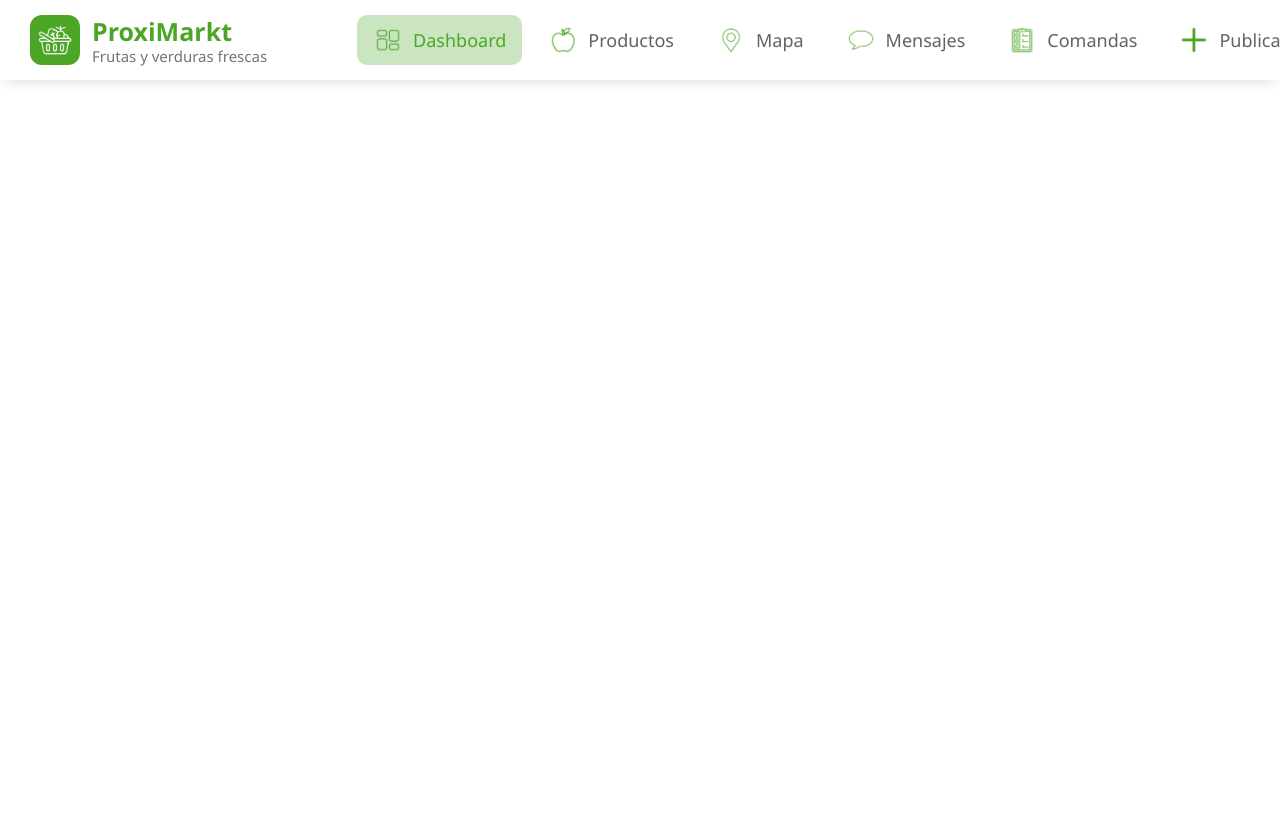
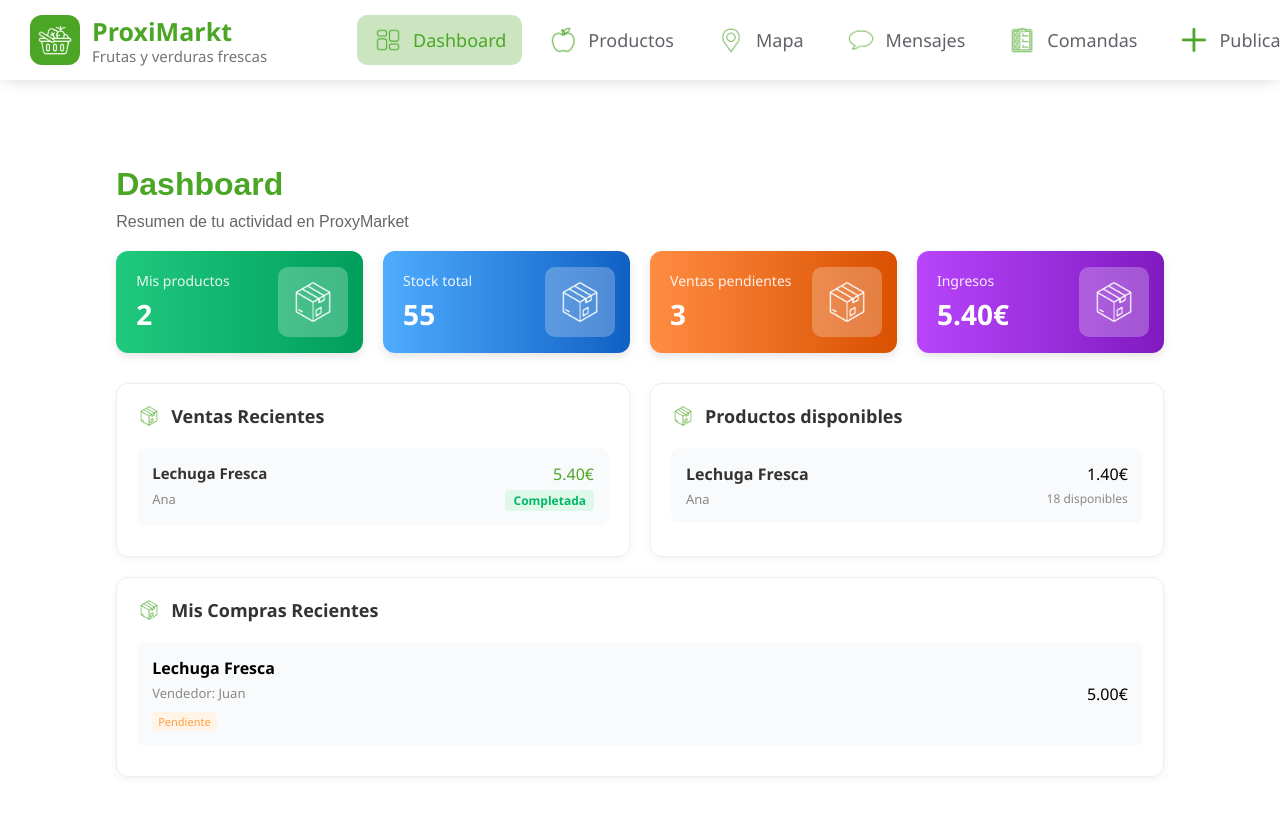
Before and after one commit to eliseumarmon/proxi-markt, a Vue app in the folder frontend/: page /dashboard in a window 1280 px wide. Shown: the top 816 px of the page. Built offline with nearby package versions, Linux system fonts and the light colour scheme.

Commit message:
Acabamos front-end del Dashboard

```diff
--- a/frontend/src/components/dashboard.vue
+++ b/frontend/src/components/dashboard.vue
@@ -1,5 +1,73 @@
 <template>
   <navbar></navbar>
+  <div class="contenedor-pagina">
+    <div id="contenedor-titulo">
+      <h1 class="titulo">Dashboard</h1>
+      <p class="subtitulo">Resumen de tu actividad en ProxyMarket</p>
+    </div>
+
+    <div class="cajas-informacion-uno">
+      <div class="caja">
+        <h3>Mis productos</h3>
+        <p>2</p>
+        <img src="../assets/iconos/stock.png" alt="Mis productos">
+      </div>
+
+      <div class="caja">
+        <h3>Stock total</h3>
+        <p>55</p>
+        <img src="../assets/iconos/stock.png" alt="Stock total">
+      </div>
+
+      <div class="caja">
+        <h3>Ventas pendientes</h3>
+        <p>3</p>
+        <img src="../assets/iconos/stock.png" alt="Ventas pendientes">
+      </div>
+
+      <div class="caja">
+        <h3>Ingresos</h3>
+        <p>5.40€</p>
+        <img src="../assets/iconos/stock.png" alt="Ingresos">
+      </div>
+    </div>
+    <div class="cajas-informacion-dos">
+      <div class="ventas">
+        <img src="../assets/iconos/stock.png" alt="Ventas recientes" class="icono">
+        <h3>Ventas Recientes</h3>
+        <div class="producto-ventas">
+          <p id="nombre-producto">Lechuga Fresca</p>
+          <p id="precio">5.40€</p>
+          <p id="info">Ana</p>
+          <p id="estado">Completada</p>
+        </div>
+      </div>
+
+      <div class="productos">
+        <img src="../assets/iconos/stock.png" alt="Productos disponibles" class="icono">
+        <h3>Productos disponibles</h3>
+        <div class="producto-disponible">
+          <p id="nombre-producto">Lechuga Fresca</p>
+          <p id="precio-producto">1.40€</p>
+          <p id="info">Ana</p>
+          <p id="stock-disponible">18 disponibles</p>
+        </div>
+      </div>
+    </div>
+
+    <div class="cajas-informacion-tres">
+      <div class="productos">
+        <img src="../assets/iconos/stock.png" alt="Mis compras recientes" class="icono">
+        <h3>Mis Compras Recientes</h3>
+        <div class="compras-producto">
+          <p id="nombre-producto">Lechuga Fresca</p>
+          <p id="info">Vendedor: Juan</p>
+          <p id="estado">Pendiente</p>
+          <p id="precio">5.00€</p>
+        </div>
+      </div>
+    </div>
+  </div>
 
 </template>
 
@@ -17,10 +85,247 @@ const router = useRouter();
   margin: 0;
   padding: 0;
   box-sizing: border-box;
+  font-family: 'Segoe UI', 'Arial';
 }
 
 body {
   min-width: 400px;
 }
 
+.contenedor-pagina {
+  margin-top: 80px;
+  padding: 20px 50px;
+}
+
+#contenedor-titulo{
+  max-width: 90%;
+  margin: 40px auto 0 auto;
+}
+
+.titulo {
+  font-family: sans-serif;
+  color: #4ca626;
+  margin-bottom: 10px;
+  font-weight: bold;
+}
+
+.subtitulo {
+  font-family: sans-serif;
+  color: #666666;
+  margin-bottom: 20px;
+}
+
+.cajas-informacion-uno, .cajas-informacion-dos, .cajas-informacion-tres {
+  max-width: 90%;
+  margin-left: auto;
+  margin-right: auto;
+  display: flex;
+  gap: 20px;
+  margin-bottom: 20px;
+}
+
+.cajas-informacion-uno {
+  display: flex;
+  gap: 20px;
+  margin-bottom: 30px;
+}
+
+.caja {
+  flex: 1;
+  min-width: 200px;
+  border-radius: 12px;
+  padding: 20px;
+  color: white;
+  display: flex;
+  flex-direction: column;
+  justify-content: center;
+  position: relative;
+  box-shadow: 0 4px 10px rgba(0,0,0,0.1);
+  overflow: hidden;
+}
+
+.caja h3 {
+  font-size: 14px;
+  font-weight: 500;
+  opacity: 0.9;
+  z-index: 2;
+}
+.caja p {
+  font-size: 28px;
+  font-weight: 700;
+  margin-top: 5px;
+  z-index: 2;
+}
+
+.caja img {
+  position: absolute;
+  right: 15px;
+  top: 50%;
+  transform: translateY(-50%);
+  filter: brightness(0) invert(1);
+  width: 70px;
+  padding: 10px;
+  background-color: rgba(255, 255, 255, 0.25);
+  border-radius: 10px;
+}
+
+
+.cajas-informacion-uno .caja:nth-child(1) {
+  background-image: linear-gradient(to left, #009e5b, #20c97e);
+}
+
+.cajas-informacion-uno .caja:nth-child(2) {
+  background-image: linear-gradient(to left, #1060c4, #4facfe);
+}
+
+.cajas-informacion-uno .caja:nth-child(3) {
+  background-image: linear-gradient(to left, #d95000, #ff8c42);
+}
+
+.cajas-informacion-uno .caja:nth-child(4) {
+  background-image: linear-gradient(to left, #801ac0, #b845fc);
+}
+
+.cajas-informacion-dos, .cajas-informacion-tres {
+  display: flex;
+  gap: 20px;
+  margin-bottom: 20px;
+}
+
+.ventas, .productos {
+  background: white;
+  border-radius: 12px;
+  padding: 20px;
+  flex: 1;
+  box-shadow: 0 2px 8px rgba(0,0,0,0.05);
+  border: 1px solid #eee;
+}
+
+.ventas h3, .productos h3 {
+  display: inline-block;
+  vertical-align: middle;
+  margin: 0;
+  margin-bottom: 20px;
+  font-size: 18px;
+  color: #333;
+}
+
+.ventas .icono, .productos .icono {
+  display: inline-block;
+  vertical-align: middle;
+  width: 24px;
+  margin-right: 10px;
+  margin-bottom: 20px;
+}
+
+.producto-ventas, .producto-disponible, .compras-producto {
+  display: grid;
+  grid-template-columns: 1fr auto;
+  gap: 5px;
+  padding: 12px 0;
+  border-bottom: 1px solid #f0f0f0;
+  background-color: #f9fafb;
+  padding: 15px;
+  border-radius: 8px;
+  margin-bottom: 10px;
+  border-bottom: none;
+}
+
+.producto-ventas #nombre-producto {
+  grid-column: 1;
+  grid-row: 1;
+  font-weight: bold;
+  color: #333;
+  font-size: 15px;
+}
+
+.producto-ventas #info {
+  grid-column: 1;
+  grid-row: 2;
+  font-size: 13px;
+  color: #888;
+}
+
+.producto-ventas #precio {
+  grid-column: 2;
+  grid-row: 1;
+  text-align: right;
+  color: #4ca626;
+}
+
+.producto-ventas #estado {
+  grid-column: 2;
+  grid-row: 2;
+  text-align: right;
+  font-size: 12px;
+  font-weight: bold;
+  color: #00b86b;
+  background: #e0f8e9;
+  padding: 2px 8px;
+  border-radius: 4px;
+  justify-self: end;
+}
+
+.producto-disponible #nombre-producto {
+  grid-column: 1;
+  grid-row: 1;
+  font-weight: bold;
+  color: #333;
+}
+.producto-disponible #info {
+  grid-column: 1;
+  grid-row: 2;
+  font-size: 13px;
+  color: #888;
+}
+.producto-disponible #precio-producto {
+  grid-column: 2;
+  grid-row: 1;
+  text-align: right;
+}
+.producto-disponible #stock-disponible {
+  grid-column: 2;
+  grid-row: 2;
+  text-align: right;
+  font-size: 12px;
+  color: #888;
+}
+
+.cajas-informacion-tres .productos {
+  flex: 1;
+}
+
+.compras-producto {
+  grid-template-columns: 1fr auto;
+}
+.compras-producto #nombre-producto {
+  grid-column: 1;
+  grid-row: 1;
+  font-weight: bold;
+}
+.compras-producto #info {
+  grid-column: 1;
+  grid-row: 2;
+  font-size: 13px;
+  color: #888;
+}
+
+.compras-producto #estado {
+  grid-column: 1;
+  grid-row: 3;
+  display: inline-block;
+  width: fit-content;
+  font-size: 11px;
+  background: #fff4e6;
+  color: #ff9f43;
+  padding: 2px 6px;
+  border-radius: 4px;
+  margin-top: 5px;
+}
+.compras-producto #precio {
+  grid-column: 2;
+  grid-row: 1 / span 3;
+  align-self: center;
+  font-size: 16px;
+}
 </style>
```
Also changed, not shown: frontend/src/routes/routes.js (+4 -4 lines).
